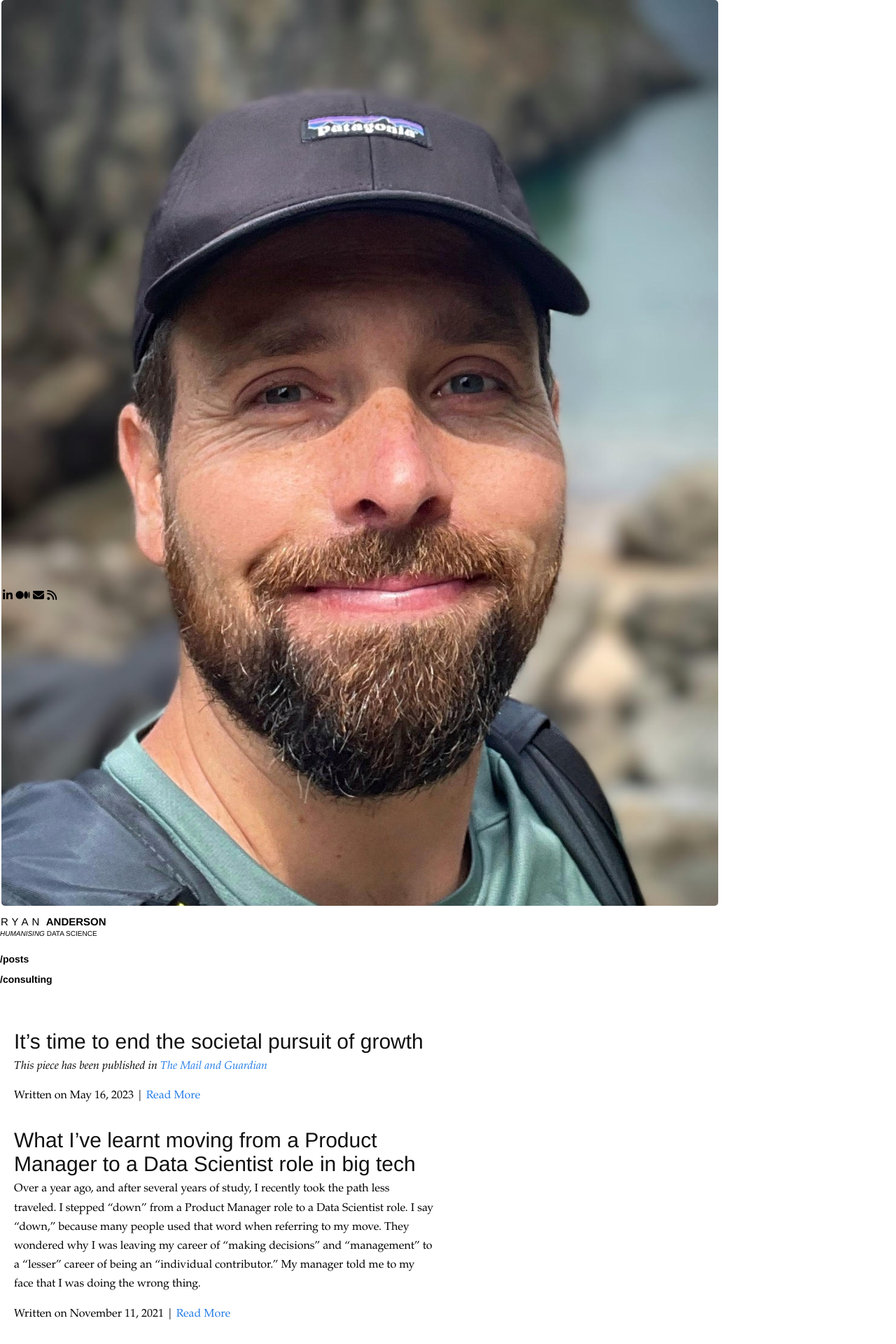
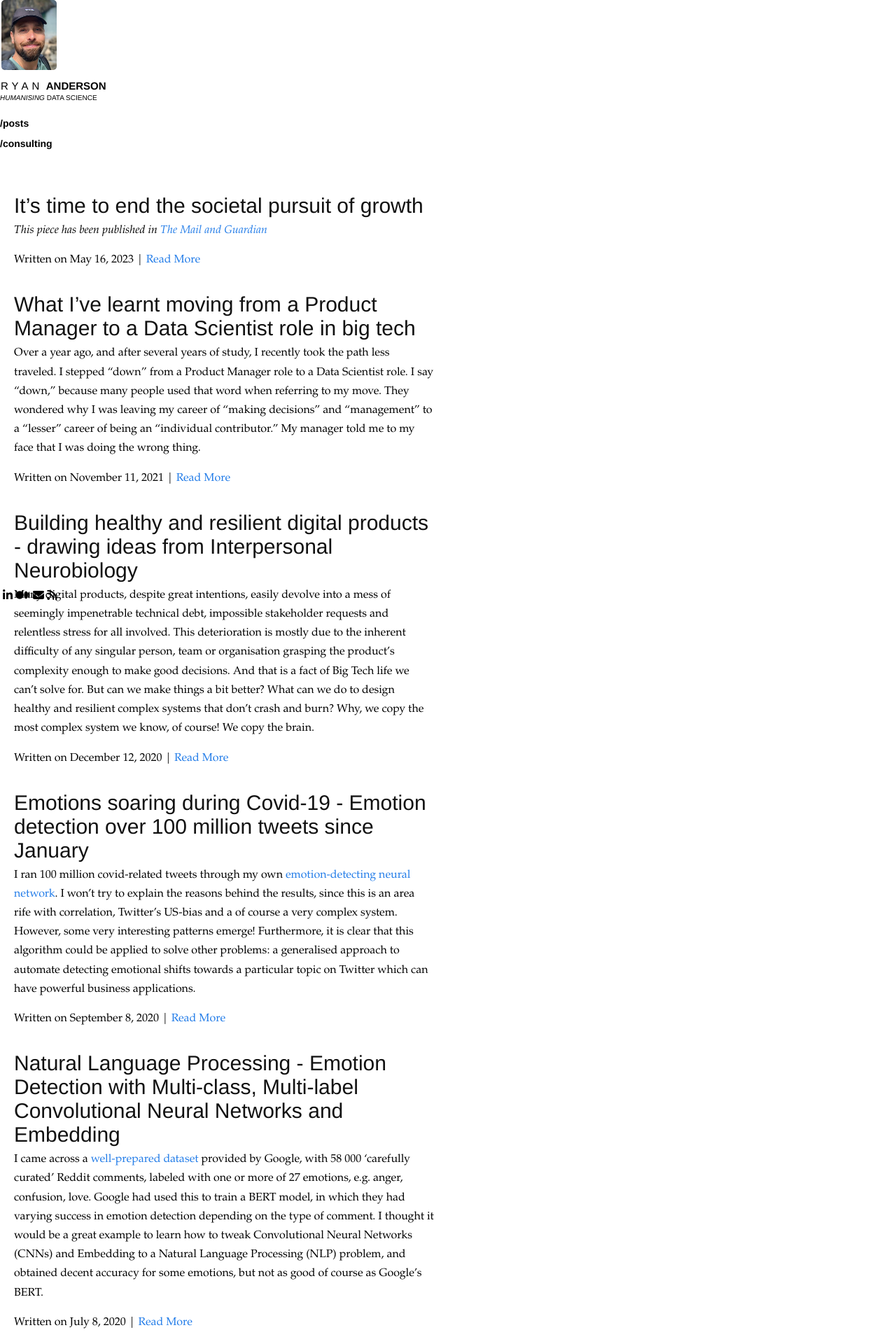
Before and after one commit to ryan-anderson-ds/ryan-anderson-ds.github.io, a Jekyll site: the page built from index.html, in a window 1280 px wide. Shown: the top 1920 px of the page at 70% size. Built offline with Jekyll 4.4.1, drawn with Linux system fonts in a browser that asks for light colours.

Commit message:
Update sidebar.html

```diff
--- a/_includes/sidebar.html
+++ b/_includes/sidebar.html
@@ -1,6 +1,6 @@
 <section class="sidebar">
   <a href="/" aria-label="Avatar">
-    <img src="/images/profile.jpg" width="80%" class="avatar" />
+    <img src="/images/profile.jpg" height="100px" class="avatar" />
   </a>
 
   <section class="name">
```
